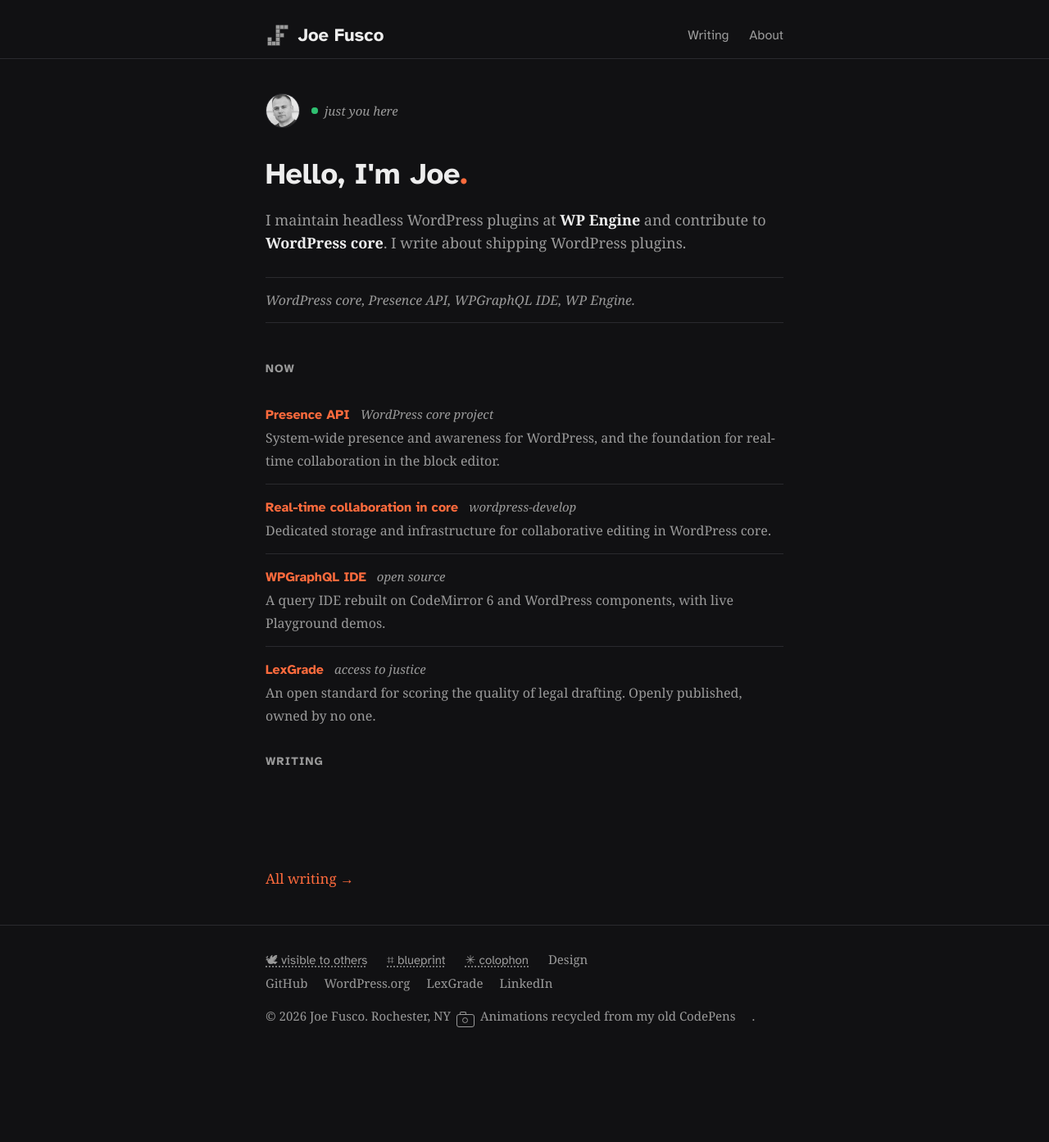
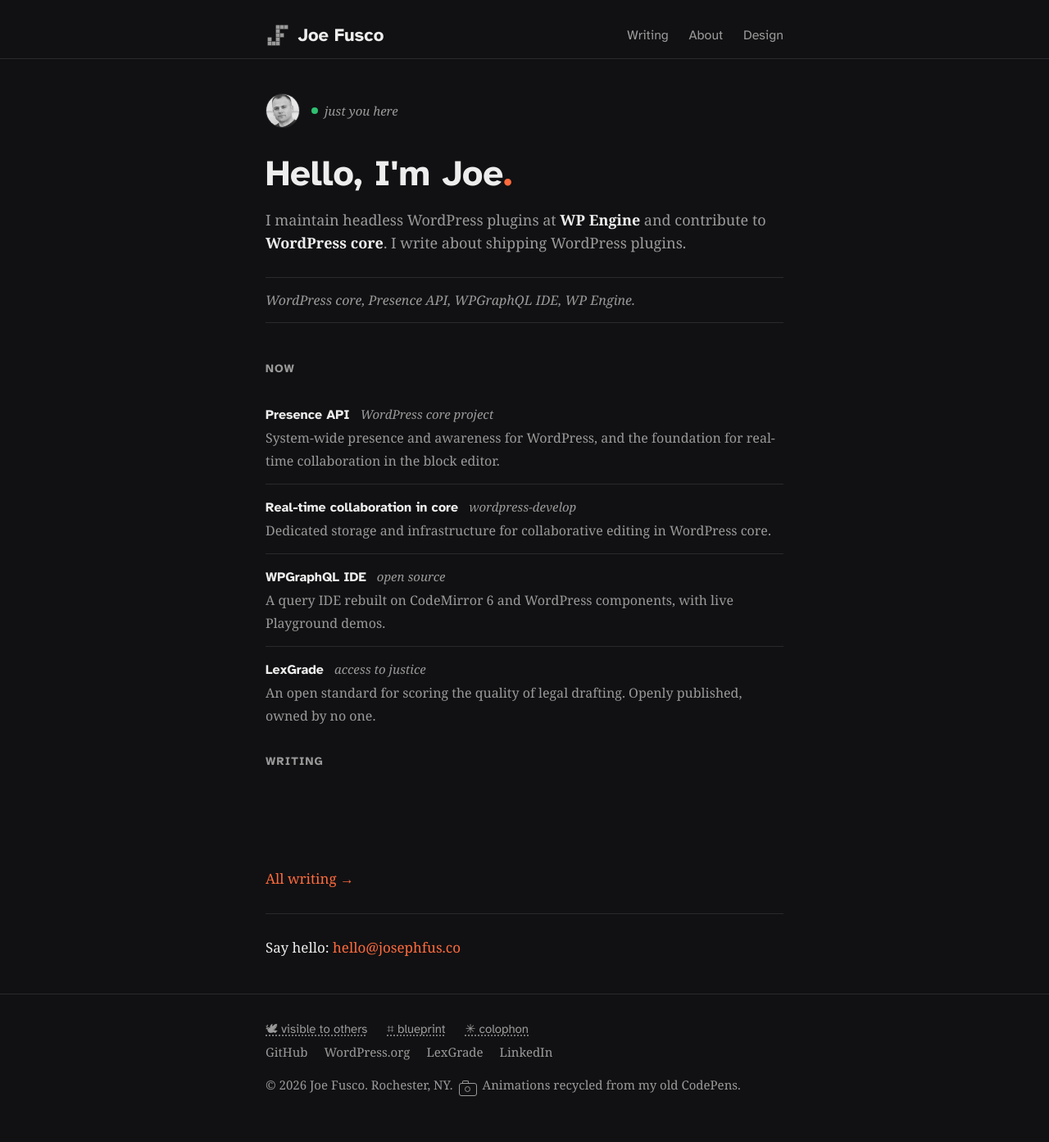
Before and after one commit to josephfusco/josephfusco.github.io, a Jekyll site: the page built from index.html, in a window 1280 px wide. Shown: the whole page at 82% size. Built offline with Jekyll 4.4.1, drawn with Linux system fonts in a browser that asks for light colours; before the commit the page ends 1309 px from its top, so only the background shows below that.

Commit message:
Design feedback round: quieter cursors, stronger hero, honest footer
Cursor name-tags now appear only on arrival, state change, or resumed
movement, then fade; crosshairs alone at rest. Hero steps up to 2.75rem.
Project titles in ink with accent on hover. Sticky footer, fixed footer
punctuation, post meta comma. Say-hello line closes the homepage. Design
page joins the nav. The colophon popover carries the Angled Edges tilt.

Co-Authored-By: Claude Fable 5 <noreply@anthropic.com>
Claude-Session: https://claude.ai/code/session_019vAcPMvpcgUVRcyZCqV9hM

```diff
--- a/_includes/footer.html
+++ b/_includes/footer.html
@@ -10,11 +10,10 @@
 				<p>Other readers appear as anonymous birds, live. Each visit's cursor path is kept, positions and timing only, never IPs or identifiers, and replays later as a ghost. The 🕊 toggle turns all of it off for you. Global Privacy Control is honored automatically.</p>
 				<p>Source on <a href="https://github.com/josephfusco/josephfusco.github.io">GitHub</a>.</p>
 			</div>
-			<a href="{{ '/design' | relative_url }}">Design</a>
 			{% for account in site.accounts %}<a href="{{ account.url }}">{{ account.name }}</a>{% endfor %}
 		</div>
-		<div>
-			&copy; {{ site.time | date: '%Y' }} {{ site.name }}. Rochester, NY
+		<div class="fineprint">
+			&copy; {{ site.time | date: '%Y' }} {{ site.name }}. Rochester, NY.
 			<button class="camera" aria-label="Take a photo" title="Say cheese"><span class="camera-lens"></span></button><span class="cheese" aria-hidden="true">CHEESE!</span>
 			Animations recycled from <a href="https://codepen.io/fusco">my old CodePens</a>.
 		</div>
--- a/_includes/header.html
+++ b/_includes/header.html
@@ -20,6 +20,7 @@
 		<nav class="site-nav" aria-label="Main">
 			<a href="{{ '/blog' | relative_url }}"{% if page.url contains '/blog' or page.layout == 'post' %} aria-current="page"{% endif %}>Writing</a>
 			<a href="{{ '/about' | relative_url }}"{% if page.url contains '/about' %} aria-current="page"{% endif %}>About</a>
+			<a href="{{ '/design' | relative_url }}"{% if page.url contains '/design' %} aria-current="page"{% endif %}>Design</a>
 		</nav>
 	</div>
 </header>
--- a/_layouts/post.html
+++ b/_layouts/post.html
@@ -12,7 +12,7 @@
 				<p class="meta">
 					<time datetime="{{ page.date | date_to_xmlschema }}">{{ page.date | date_to_long_string }}</time>
 					{% assign words = content | number_of_words %}
-					· {% if words < 360 %}1{% else %}{{ words | divided_by:180 }}{% endif %} min read
+					, {% if words < 360 %}1{% else %}{{ words | divided_by:180 }}{% endif %} min read
 				</p>
 				{{ content }}
 			</article>
--- a/assets/css/redesign.css
+++ b/assets/css/redesign.css
@@ -175,6 +175,8 @@ section.block > h2 {
 }
 .work li:last-child { border-bottom: 0; }
 .work h3 { margin: 0 0 0.25rem; font-size: 1.0625rem; letter-spacing: 0; }
+.work h3 a { color: var(--fg); }
+.work h3 a:hover { color: var(--accent); text-decoration: none; }
 .work p { margin: 0; color: var(--muted); font-size: 0.9688rem; }
 .work .tag {
   font-family: "SF Mono", Menlo, Consolas, monospace;
@@ -641,6 +643,7 @@ p, li { text-wrap: pretty; }
 
 #colophon {
   max-width: 22rem;
+  rotate: -1.1deg;
   background: var(--card);
   color: var(--fg);
   border: 1px solid var(--border);
@@ -867,7 +870,7 @@ body { line-height: var(--lh); }
 }
 .status [data-presence-count] { font-family: inherit; font-size: inherit; }
 .hero h1 {
-  font-size: 2.25rem;
+  font-size: 2.75rem;
   line-height: calc(var(--lh) * 2);
   margin: 0 0 0.875rem;
   letter-spacing: 0;
@@ -1026,3 +1029,25 @@ h1, h2, h3, h4,
 .demo-label { font-family: "SF Mono", Menlo, Consolas, monospace; font-size: 0.6875rem; border: 1px solid currentColor; border-radius: 3px; padding: 0.05rem 0.4rem; }
 .demo-label-italic { font-style: italic; border-style: dashed; }
 .demo-chip { display: inline-flex; align-items: center; gap: 0.5rem; font-family: Georgia, serif; font-style: italic; font-size: 0.9375rem; color: var(--muted); margin-right: 0.5rem; }
+
+/* Cursor labels: crosshair at rest, name only when it has something to say */
+.peer-cursor .peer-label {
+  opacity: 0;
+  transition: opacity 0.35s;
+}
+.peer-cursor.show-label .peer-label { opacity: 1; }
+
+/* Footer sits at the bottom of short pages; black never pools below it */
+body { min-height: 100vh; display: flex; flex-direction: column; }
+main { flex: 1; }
+
+/* Copyright line links are prose, not a toolbar */
+.site-footer .fineprint a { margin-right: 0; }
+
+/* Say hello */
+.hello-line {
+  border-top: 1px solid var(--border);
+  padding-top: calc(var(--lh) - 1px);
+  margin: var(--lh) 0 0;
+  line-height: var(--lh);
+}
--- a/assets/js/presence.js
+++ b/assets/js/presence.js
@@ -110,9 +110,24 @@
     if (!p.el) return;
     var base = 'peer-cursor' + (p.ghost ? ' ghost' : '');
     var s = STATE_META[p.state] ? p.state : 'active';
-    p.el.className = base + (s !== 'active' ? ' state-' + s : '');
+    p.el.className = base
+      + (s !== 'active' ? ' state-' + s : '')
+      + (p.labelShown ? ' show-label' : '');
     var label = p.el.querySelector('.peer-label');
     if (label) label.textContent = p.name + STATE_META[s].suffix;
+  }
+
+  /* Labels appear on arrival, on state changes, and when movement resumes
+     after a pause. Then they get out of the way of the words. */
+  function reveal(p, ms) {
+    if (!p.el) return;
+    p.labelShown = true;
+    p.el.classList.add('show-label');
+    clearTimeout(p.revealTimer);
+    p.revealTimer = setTimeout(function () {
+      p.labelShown = false;
+      if (p.el) p.el.classList.remove('show-label');
+    }, ms || 2500);
   }
 
   var JUMP_PX = 260; // beyond this, teleport — no swoosh across other people's screens
@@ -154,6 +169,7 @@
     var entry = { name: p.name, color: p.color, pos: p.pos || null, state: p.state || 'active', el: cursorEl(p) };
     peers.set(p.id, entry);
     applyState(entry);
+    reveal(entry, 3000);
   }
 
   /* Registry: every message the relay can send, and what it does */
@@ -162,11 +178,15 @@
     join: function (m) { addPeer(m.peer); },
     move: function (m) {
       var p = peers.get(m.id);
-      if (p) p.pos = m.pos;
+      if (!p) return;
+      var now = Date.now();
+      if (!p.lastMoveAt || now - p.lastMoveAt > 4000) reveal(p);
+      p.lastMoveAt = now;
+      p.pos = m.pos;
     },
     state: function (m) {
       var p = peers.get(m.id);
-      if (p) { p.state = m.s; applyState(p); }
+      if (p) { p.state = m.s; applyState(p); reveal(p); }
     },
     leave: function (m) {
       var p = peers.get(m.id);
@@ -340,6 +360,7 @@
       pos: null,
       el: cursorEl({ name: gname, color: '', ghost: true }),
     });
+    reveal(peers.get(GHOST_ID), 4000);
     var i = 0;
     var j = 0;
     var states = trace.states || [];
--- a/index.html
+++ b/index.html
@@ -47,4 +47,6 @@ layout: default
 		</ul>
 		<p><a href="{{ '/blog' | relative_url }}">All writing →</a></p>
 	</section>
+
+	<p class="hello-line">Say hello: <a href="mailto:{{ site.email }}">{{ site.email }}</a></p>
 </div>
```
